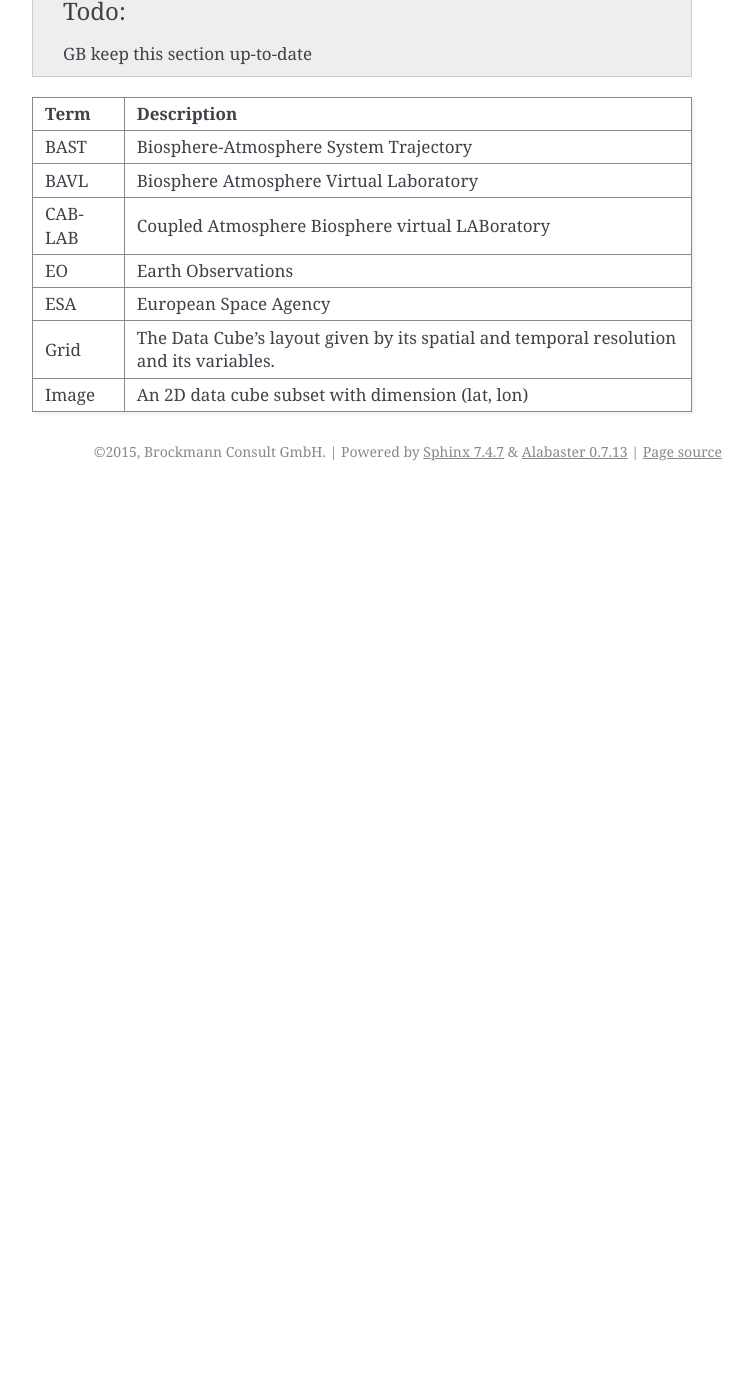
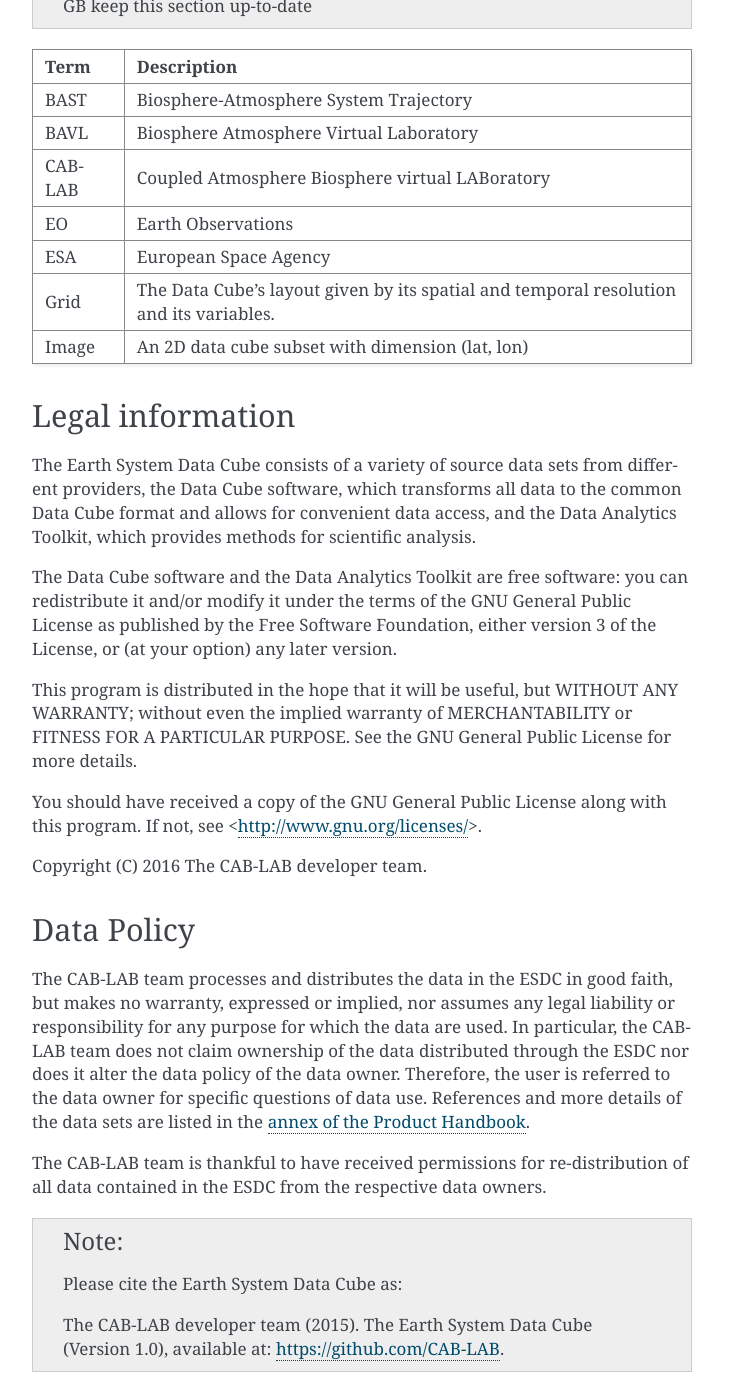
Before and after one commit to esa-esdl/esdl-core, a Sphinx documentation site: the page built from doc/intro.rst, in a window 1280 px wide and 1400 px high, scrolled down 1715 px. Shown: the whole window, without its empty margins (388-1140 px from the left). Built offline with Sphinx 7.4.7, drawn with Linux system fonts in a browser that asks for light colours; before the commit the page ends 2206 px from its top, so only the background shows below that; some of the changed text lies outside the part shown.

Commit message:
Added legal information and data policy.  Drafted collaboration.

```diff
--- a/doc/annex.rst
+++ b/doc/annex.rst
@@ -2,4 +2,8 @@
 Annexes
 =======
 
-*Remark: list all source data*
+Below you find a list of all data sets distributed through theEarth system Data Cube.
+This list was automatically generated at ingestion of the source data sets and provides as a minimum
+the reference to the original data, its official name, and the data owner.
+
+.. todo:: BC implement automatic generation of the list by extracting meta data from the provider source at ingestion.
--- a/doc/intro.rst
+++ b/doc/intro.rst
@@ -29,7 +29,7 @@
 Purpose
 =======
 
-This Product Handbook is a living document that is under active development just a as the CAB-LAB project itself.
+This Product Handbook is a living document that is under active development just as the CAB-LAB project itself.
 Its purpose is to facilitate the usage of the BAVL and primarily targets scientists from various disciplines with a good
 command of one of the supported high-level programming languages (Python, Julia, and R), a solid background in the analysis of
 large data-sets, and a sound understanding of the Earth System.
@@ -79,3 +79,43 @@
 -----------------------  ---------------------------------------------------------------------------------------------
 Image                    An 2D data cube subset with dimension (lat, lon)
 =======================  =============================================================================================
+
+Legal information
+=================
+
+The Earth System Data Cube consists of a variety of source data sets from different providers, the Data Cube software, which
+transforms all data to the common Data Cube format and allows for convenient data access, and the Data Analytics Toolkit, which
+provides methods for scientific analysis.
+
+The Data Cube software and the Data Analytics Toolkit are free software:
+you can redistribute it and/or modify it under the terms of the GNU General
+Public License as published by the Free Software Foundation, either version 3
+of the License, or (at your option) any later version.
+
+This program is distributed in the hope that it will be useful,
+but WITHOUT ANY WARRANTY; without even the implied warranty of
+MERCHANTABILITY or FITNESS FOR A PARTICULAR PURPOSE.  See the
+GNU General Public License for more details.
+
+You should have received a copy of the GNU General Public License
+along with this program.  If not, see <http://www.gnu.org/licenses/>.
+
+Copyright (C) 2016  The CAB-LAB developer team.
+
+Data Policy
+===========
+
+The CAB-LAB team processes and distributes the data in the ESDC in good faith, but makes no warranty, expressed or implied,
+nor assumes any legal liability or responsibility for any purpose for which the data are used.
+In particular, the CAB-LAB team does not claim ownership of the data distributed through the ESDC nor does it alter the data
+policy of the data owner. Therefore, the user is referred to the data owner for specific questions of data use.
+References and more details of the data sets are listed in the `annex of the Product Handbook <annex.html#Annexes>`_.
+
+The CAB-LAB team is thankful to have received permissions for re-distribution of all data contained in the ESDC from
+the respective data owners.
+
+.. note::
+
+    Please cite the Earth System Data Cube as:
+
+    The CAB-LAB developer team (2015). The Earth System Data Cube (Version 1.0), available at: https://github.com/CAB-LAB.
```
Also changed, not shown: other parts of doc/intro.rst (+1 -1 lines), doc/collaboration.rst (+18 -16 lines), doc/cube_scenarios.rst (+0 -13 lines).
